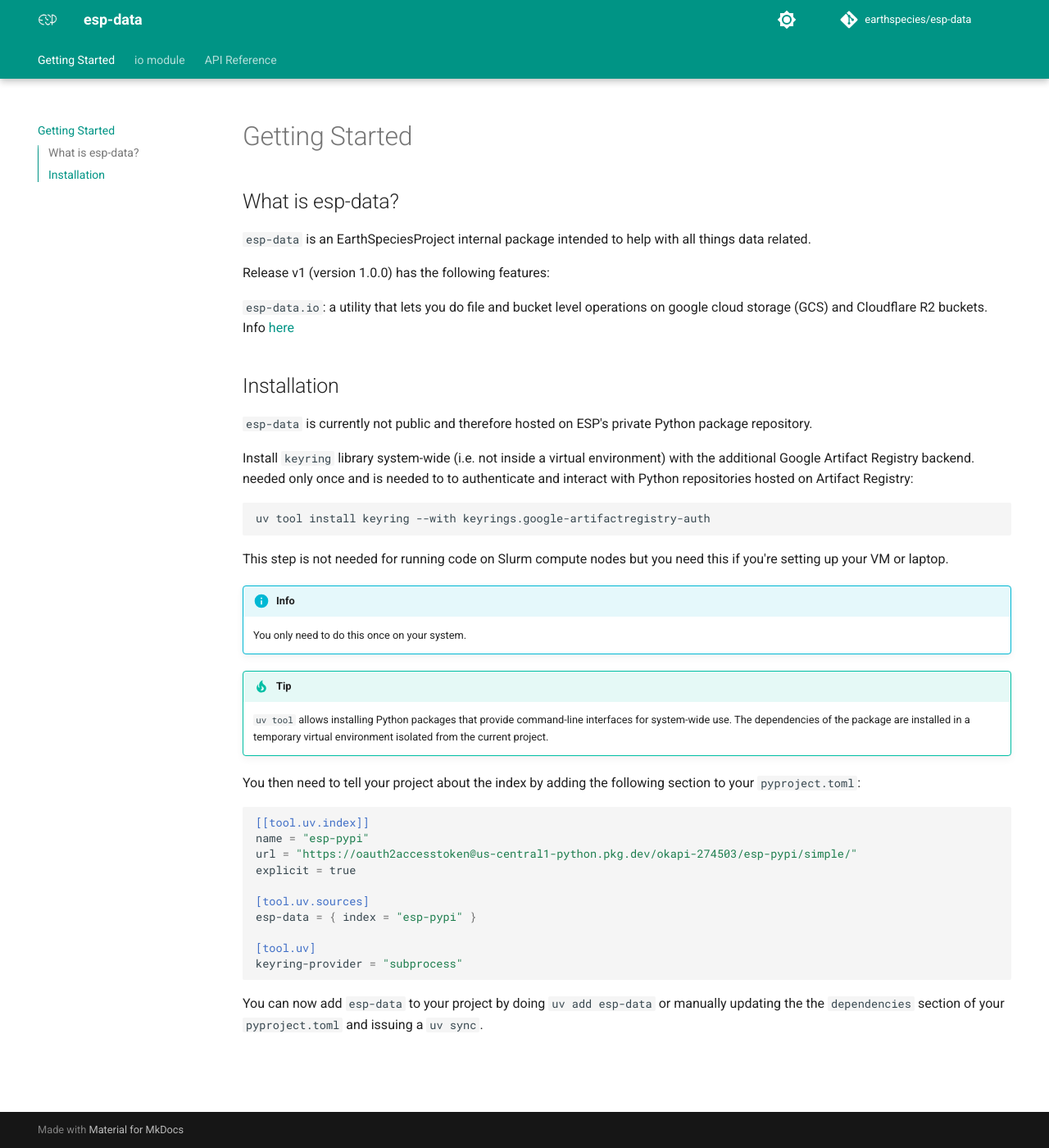
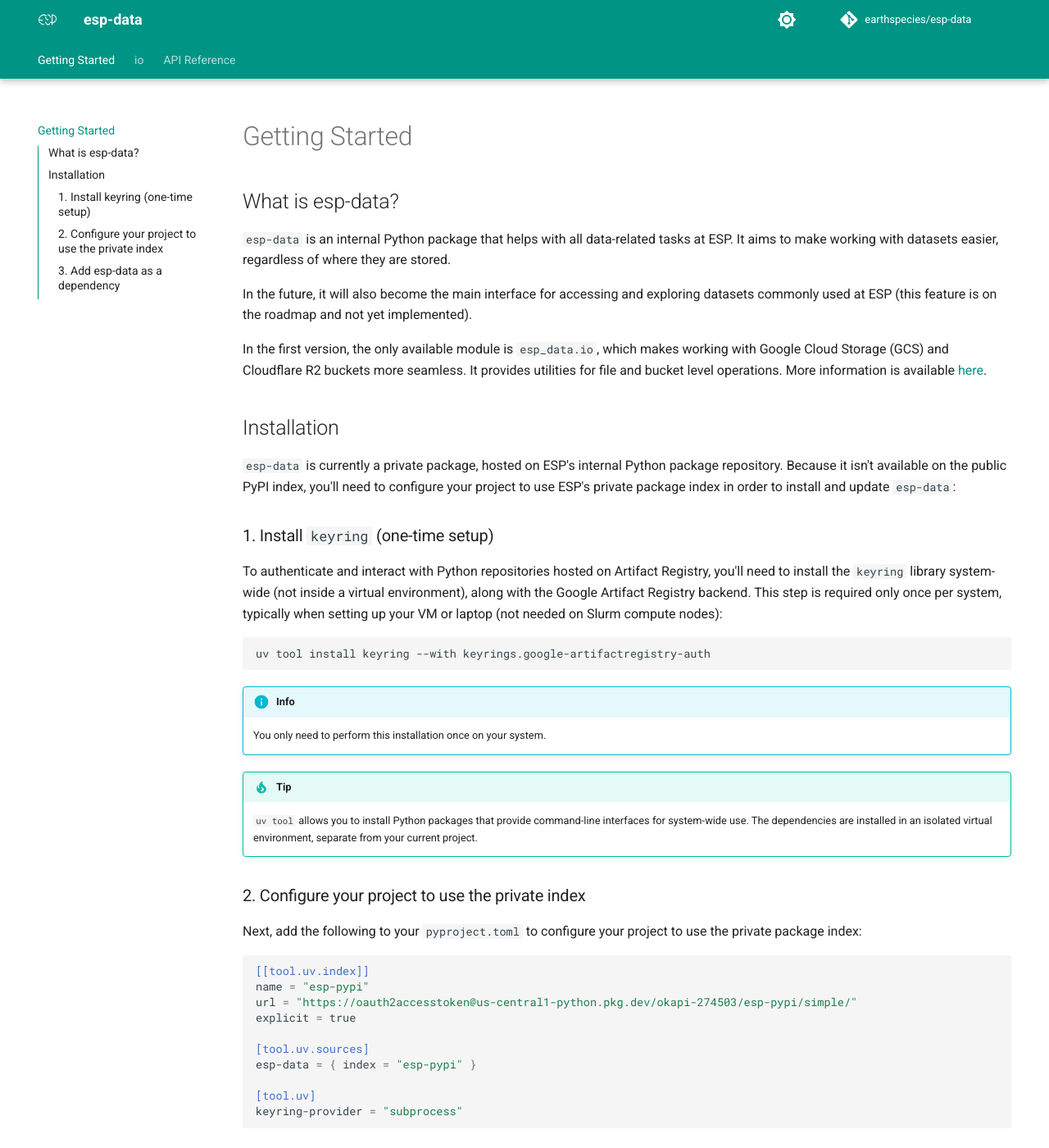
Before and after one commit to earthspecies/alp-data, an MkDocs documentation site: the page built from docs/index.md, in a window 1280 px wide and 1400 px high. Shown: the whole window at 82% size. Built offline with MkDocs 1.6.1 and Material for MkDocs 9.7.7, drawn with Linux system fonts in a browser that asks for light colours; comment, search, counter and statistics services are not loaded; the version menu is left out; some of the changed text lies outside the part shown.

Commit message:
Some final touches before first release (#32)
Tweaks to index.md
Add Makefile for serving documentation locally and update README
remove pinned hf datasets from deps
updated readme

````diff
--- a/docs/index.md
+++ b/docs/index.md
@@ -1,33 +1,35 @@
 # Getting Started
 
 ## What is esp-data?
-`esp-data` is an EarthSpeciesProject internal package intended to help with all things data related.
 
-Release v1 (version 1.0.0) has the following features:
+`esp-data` is an internal Python package that helps with all data-related tasks at ESP. It aims to make working with datasets easier, regardless of where they are stored.
 
-`esp-data.io`: a utility that lets you do file and bucket level operations on google cloud storage (GCS) and Cloudflare R2
-buckets. Info [here](io.md)
+In the future, it will also become the main interface for accessing and exploring datasets commonly used at ESP (this feature is on the roadmap and not yet implemented).
+
+In the first version, the only available module is `esp_data.io`, which makes working with Google Cloud Storage (GCS) and Cloudflare R2 buckets more seamless. It provides utilities for file and bucket level operations. More information is available [here](io.md).
 
 ## Installation
 
-`esp-data` is currently not public and therefore hosted on ESP's private Python package repository.
+`esp-data` is currently a private package, hosted on ESP's internal Python package repository. Because it isn't available on the public PyPI index, you'll need to configure your project to use ESP's private package index in order to install and update `esp-data`:
 
-Install `keyring` library system-wide (i.e. not inside a virtual environment) with the additional Google Artifact Registry backend. needed only once and is needed to to authenticate and interact with Python repositories hosted on Artifact Registry:
+### 1. Install `keyring` (one-time setup)
 
-```
+To authenticate and interact with Python repositories hosted on Artifact Registry, you'll need to install the `keyring` library system-wide (not inside a virtual environment), along with the Google Artifact Registry backend. This step is required only once per system, typically when setting up your VM or laptop (not needed on Slurm compute nodes):
+
+```sh
 uv tool install keyring --with keyrings.google-artifactregistry-auth
 ```
 
-This step is not needed for running code on Slurm compute nodes but you need this if you're setting up your VM or laptop.
+!!! info
+    You only need to perform this installation once on your system.
 
-!!! info
-    You only need to do this once on your system.
 
 !!! tip
-    `uv tool` allows installing Python packages that provide command-line interfaces for system-wide use. The dependencies of the package are installed in a temporary virtual environment isolated from the current project.
+    `uv tool` allows you to install Python packages that provide command-line interfaces for system-wide use. The dependencies are installed in an isolated virtual environment, separate from your current project.
 
+### 2. Configure your project to use the private index
 
-You then need to tell your project about the index by adding the following section to your `pyproject.toml`:
+Next, add the following to your `pyproject.toml` to configure your project to use the private package index:
 
 ```toml
 [[tool.uv.index]]
@@ -42,4 +44,16 @@ esp-data = { index = "esp-pypi" }
 keyring-provider = "subprocess"
 ```
 
-You can now add `esp-data` to your project by doing `uv add esp-data` or manually updating the the `dependencies` section of your `pyproject.toml` and issuing a `uv sync`.
+### 3. Add `esp-data` as a dependency
+
+You can now add `esp-data` to your project by running:
+
+```sh
+uv add esp-data
+```
+
+Alternatively, you can manually update the `dependencies` section of your `pyproject.toml` and then run:
+
+```sh
+uv sync
+```
--- a/mkdocs.yml
+++ b/mkdocs.yml
@@ -11,7 +11,7 @@ repo_url: https://github.com/earthspecies/esp-data
 
 nav:
   - Getting Started: index.md
-  - io module: io.md
+  - io: io.md
   - API Reference: reference.md
 
 theme:
--- a/pyproject.toml
+++ b/pyproject.toml
@@ -6,9 +6,7 @@ readme = "README.md"
 requires-python = ">=3.10"
 dependencies = [
     "cloudpathlib[all]>=0.20.0",
-    "datasets==3.4.0", # 📌 this lib needs extra care not to break things
     "gcsfs>=2024.9.0.post1",
-    "google-cloud-bigquery>=3.27.0",
     "google-cloud-secret-manager>=2.23.1",
     "google-cloud-storage>=2.19.0",
     "s3fs>=2024.9.0",
````
Also changed, not shown: README.md (+31 -13 lines), docs/io.md (+4 -2 lines), requirements.txt (+0 -11 lines), 5 other files.
